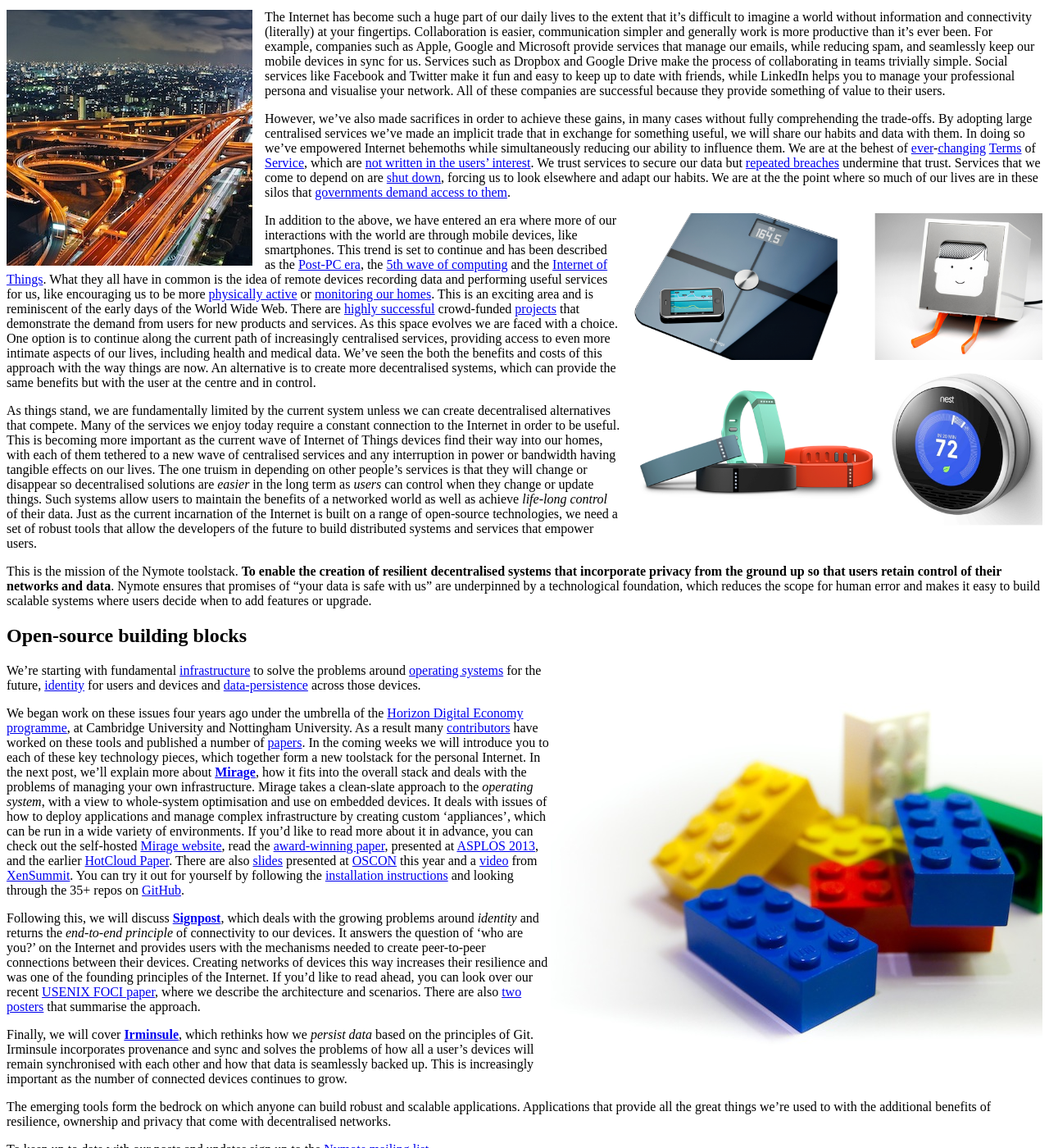
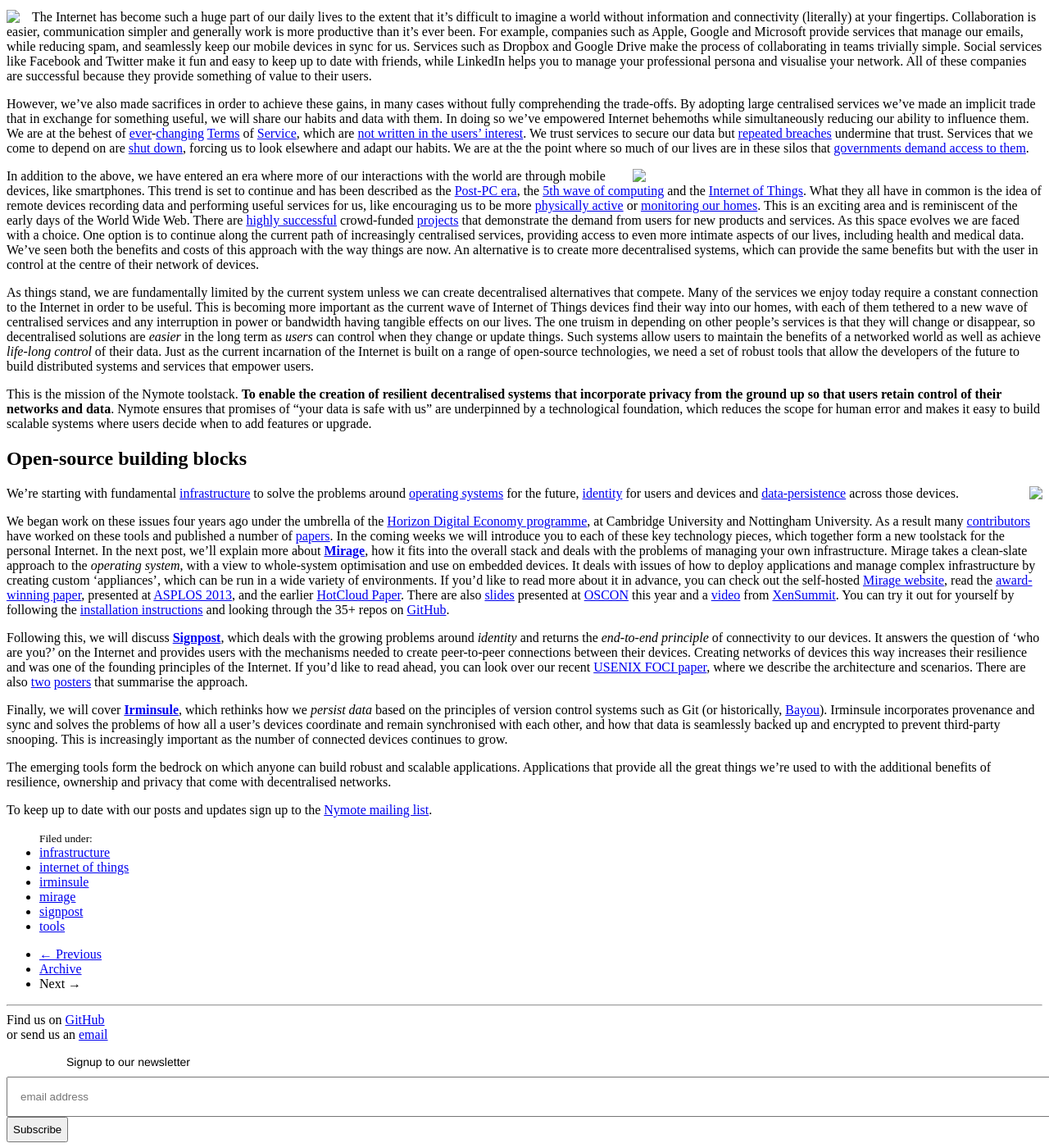
Before and after one commit to nymote/nymote.github.io, a Jekyll site: the page built from blog/_posts/2013-09-02-introducing-nymote.md, in a window 1280 px wide and 1400 px high, scrolled down 334 px. Shown: the whole window at 82% size. Built offline with Jekyll 4.4.1, drawn with Linux system fonts in a browser that asks for light colours; nearby versions of some CDN libraries; library files that are not in the unit come from our copies; comment, search, counter and statistics services are not loaded; some of the changed text lies outside the part shown.

Commit message:
incorporate avsm edits and some tweaks

```diff
--- a/blog/_posts/2013-09-02-introducing-nymote.md
+++ b/blog/_posts/2013-09-02-introducing-nymote.md
@@ -2,7 +2,7 @@
 layout: post
 title: "Introducing Nymote"
 author: Amir Chaudhry
-tags: [signpost, irminsule, mirage, infrastructure, tools, internet of things]
+tags: [infrastructure, internet of things, irminsule, mirage, signpost, tools]
 excerpt: "Nymote is a set of tools and software infrastructure, created from the ground up, to provide end-users with life-long control of their networks and personal data."
 ---
 
@@ -13,7 +13,7 @@
 [toolstack]: http://en.wikipedia.org/wiki/Solution_stack
 
 ## Infrastructure matters
-<a href="http://www.flickr.com/photos/suzumenonamida/8206148949/"><img style="float:left; margin-right: 15px;" src="/images/higashi-osaka-junction.jpg"></a>
+<a href="http://www.flickr.com/photos/suzumenonamida/8206148949/"><img style="float:left; margin-right: 15px;" src="images/higashi-osaka-junction.jpg"></a>
 The Internet has become such a huge part of our daily lives to the extent that it’s difficult to imagine a world without information and connectivity (literally) at your fingertips. Collaboration is easier, communication simpler and generally work is more productive than it's ever been.  For example, companies such as Apple, Google and Microsoft provide services that manage our emails, while reducing spam, and seamlessly keep our mobile devices in sync for us. Services such as Dropbox and Google Drive make the process of collaborating in teams trivially simple.  Social services like Facebook and Twitter make it fun and easy to keep up to date with friends, while LinkedIn helps you to manage your professional persona and visualise your network.  All of these companies are successful because they provide something of value to their users.
 
 However, we’ve also made sacrifices in order to achieve these gains, in many cases without fully comprehending the trade-offs.  By adopting large centralised services we’ve made an implicit trade that in exchange for something useful, we will share our habits and data with them. In doing so we’ve empowered Internet behemoths while simultaneously reducing our ability to influence them. We are at the behest of [ever][tos1]-[changing][tos2] [Terms][tos3] of [Service][tos4], which are [not written in the users' interest][tosdr]. We trust services to secure our data but [repeated breaches][dropbox-breaches] undermine that trust.  Services that we come to depend on are [shut down][google-reader-shutdown], forcing us to look elsewhere and adapt our habits.  We are at the the point where so much of our lives are in these silos that [governments demand access to them][guardian-nsa].
@@ -27,8 +27,8 @@
 [google-reader-shutdown]: http://gigaom.com/2013/07/03/google-readers-shutdown-the-rise-of-walled-gardens-and-the-future-of-the-open-web/
 [guardian-nsa]: http://www.theguardian.com/world/2013/jun/06/us-tech-giants-nsa-data
 
-<img style="float:right; margin-left: 15px;" width="500" src="/images/iot-devices.png">
-In addition to the above, we have entered an era where more of our interactions with the world are through mobile devices, like smartphones.  This trend is set to continue and has been described as the [Post-PC era][post-pc], the [5th wave of computing][5th-wave] and the [Internet of Things][iot].  What they all have in common is the idea of remote devices recording data and performing useful services for us, like encouraging us to be more [physically active][activity-monitors] or [monitoring our homes][philips-monitor].  This is an exciting area and is reminiscent of the early days of the World Wide Web.  There are [highly successful][lima-plug] crowd-funded [projects][canary] that demonstrate the demand from users for new products and services.  As this space evolves we are faced with a choice.  One option is to continue along the current path of increasingly centralised services, providing access to even more intimate aspects of our lives, including health and medical data.  We've seen the both the benefits and costs of this approach with the way things are now.  An alternative is to create more decentralised systems, which can provide the same benefits but with the user at the centre and in control.
+<img style="float:right; margin-left: 15px;" width="500" src="images/iot-devices.png">
+In addition to the above, we have entered an era where more of our interactions with the world are through mobile devices, like smartphones.  This trend is set to continue and has been described as the [Post-PC era][post-pc], the [5th wave of computing][5th-wave] and the [Internet of Things][iot].  What they all have in common is the idea of remote devices recording data and performing useful services for us, like encouraging us to be more [physically active][activity-monitors] or [monitoring our homes][philips-monitor].  This is an exciting area and is reminiscent of the early days of the World Wide Web.  There are [highly successful][lima-plug] crowd-funded [projects][canary] that demonstrate the demand from users for new products and services.  As this space evolves we are faced with a choice.  One option is to continue along the current path of increasingly centralised services, providing access to even more intimate aspects of our lives, including health and medical data.  We've seen both the benefits and costs of this approach with the way things are now.  An alternative is to create more decentralised systems, which can provide the same benefits but with the user in control at the centre of their network of devices.
 
 [post-pc]: http://en.wikipedia.org/wiki/Post-PC_era
 [5th-wave]: http://academy.bcs.org/content/2012-lecture-0
@@ -38,11 +38,13 @@
 [lima-plug]: http://www.kickstarter.com/projects/cloud-guys/plug-the-brain-of-your-devices
 [canary]: http://www.indiegogo.com/projects/canary-the-first-smart-home-security-device-for-everyone
 
-As things stand, we are fundamentally limited by the current system unless we can create decentralised alternatives that compete. Many of the services we enjoy today require a constant connection to the Internet in order to be useful. This is becoming more important as the current wave of Internet of Things devices find their way into our homes, with each of them tethered to a new wave of centralised services and any interruption in power or bandwidth having tangible effects on our lives.  The one truism in depending on other people's services is that they will change or disappear so decentralised solutions are *easier* in the long term as *users* can control when they change or update things.  Such systems allow users to maintain the benefits of a networked world as well as achieve *life-long control* of their data.  Just as the current incarnation of the Internet is built on a range of open-source technologies, we need a set of robust tools that allow the developers of the future to build distributed systems and services that empower users.
+As things stand, we are fundamentally limited by the current system unless we can create decentralised alternatives that compete. Many of the services we enjoy today require a constant connection to the Internet in order to be useful. This is becoming more important as the current wave of Internet of Things devices find their way into our homes, with each of them tethered to a new wave of centralised services and any interruption in power or bandwidth having tangible effects on our lives.  The one truism in depending on other people's services is that they will change or disappear, so decentralised solutions are *easier* in the long term as *users* can control when they change or update things.  Such systems allow users to maintain the benefits of a networked world as well as achieve *life-long control* of their data.  Just as the current incarnation of the Internet is built on a range of open-source technologies, we need a set of robust tools that allow the developers of the future to build distributed systems and services that empower users.
 
 This is the mission of the Nymote toolstack. <strong>To enable the creation of resilient decentralised systems that incorporate privacy from the ground up so that users retain control of their networks and data</strong>. Nymote ensures that promises of “your data is safe with us” are underpinned by a technological foundation, which reduces the scope for human error and makes it easy to build scalable systems where users decide when to add features or upgrade.
 
-<!-- which reduces the scope for human error and the mission-creep we see in third party business models. You can easily see examples of this mission-creep via the changing behaviour of firms like [Facebook][tos1], [Google][google-tos] or [Instagram][instagram-tos] and [many others][tos1]. -->
+<!--
+LEFT THIS OUT AS IT WAS SOUNDING WEIRD.
+which reduces the scope for human error and the mission-creep we see in third party business models. You can easily see examples of this mission-creep via the changing behaviour of firms like [Facebook][tos1], [Google][google-tos] or [Instagram][instagram-tos] and [many others][tos1]. -->
 <!-- In some cases, this means taking existing tools and technologies and making them much easier to use and deploy. In other cases, it means rebuilding tools and creating new products to replace those that are no
 longer fit for purpose. -->
 
@@ -57,7 +59,7 @@
 
 ## Open-source building blocks
 
-<a href="http://www.flickr.com/photos/jezpage/4990873353/"><img style="float:right" src="/images/lego-blocks.jpg"></a>
+<a href="http://www.flickr.com/photos/jezpage/4990873353/"><img style="float:right" src="images/lego-blocks.jpg"></a>
 We're starting with fundamental [infrastructure][] to solve the problems around [operating systems][Mirage] for the future, [identity][Signpost] for users and devices and [data-persistence][Irminsule] across those devices.
 
 [Mirage]: /software/mirage
@@ -86,7 +88,9 @@
 [signposter1]: /docs/2012-signpost-poster-a4.pdf
 [signposter2]: /docs/2012-sigcomm-signposts-poster.pdf
 
-Finally, we will cover **[Irminsule][]**, which rethinks how we *persist data* based on the principles of Git.  Irminsule incorporates provenance and sync and solves the problems of how all a user's devices will remain synchronised with each other and how that data is seamlessly backed up. This is increasingly important as the number of connected devices continues to grow.
+Finally, we will cover **[Irminsule][]**, which rethinks how we *persist data* based on the principles of version control systems such as Git (or historically, [Bayou][]).  Irminsule incorporates provenance and sync and solves the problems of how all a user's devices coordinate and remain synchronised with each other, and how that data is seamlessly backed up and encrypted to prevent third-party snooping. This is increasingly important as the number of connected devices continues to grow.
+
+[Bayou]: http://pdos.csail.mit.edu/6.824/papers/bayou-conflicts.ps
 
 The emerging tools form the bedrock on which anyone can build robust and scalable applications.  Applications that provide all the great things we're used to with the additional benefits of resilience, ownership and privacy that come with decentralised networks.
 
```
